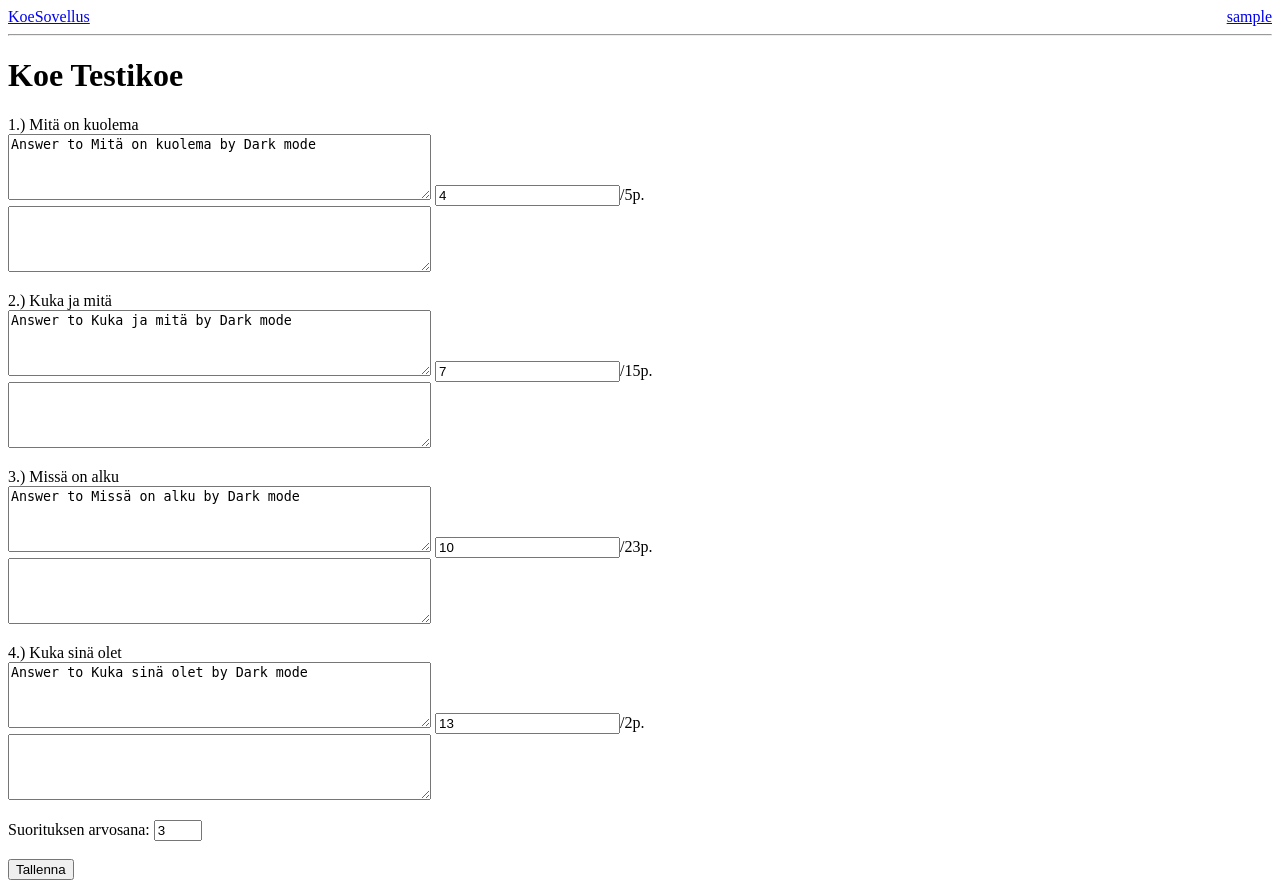
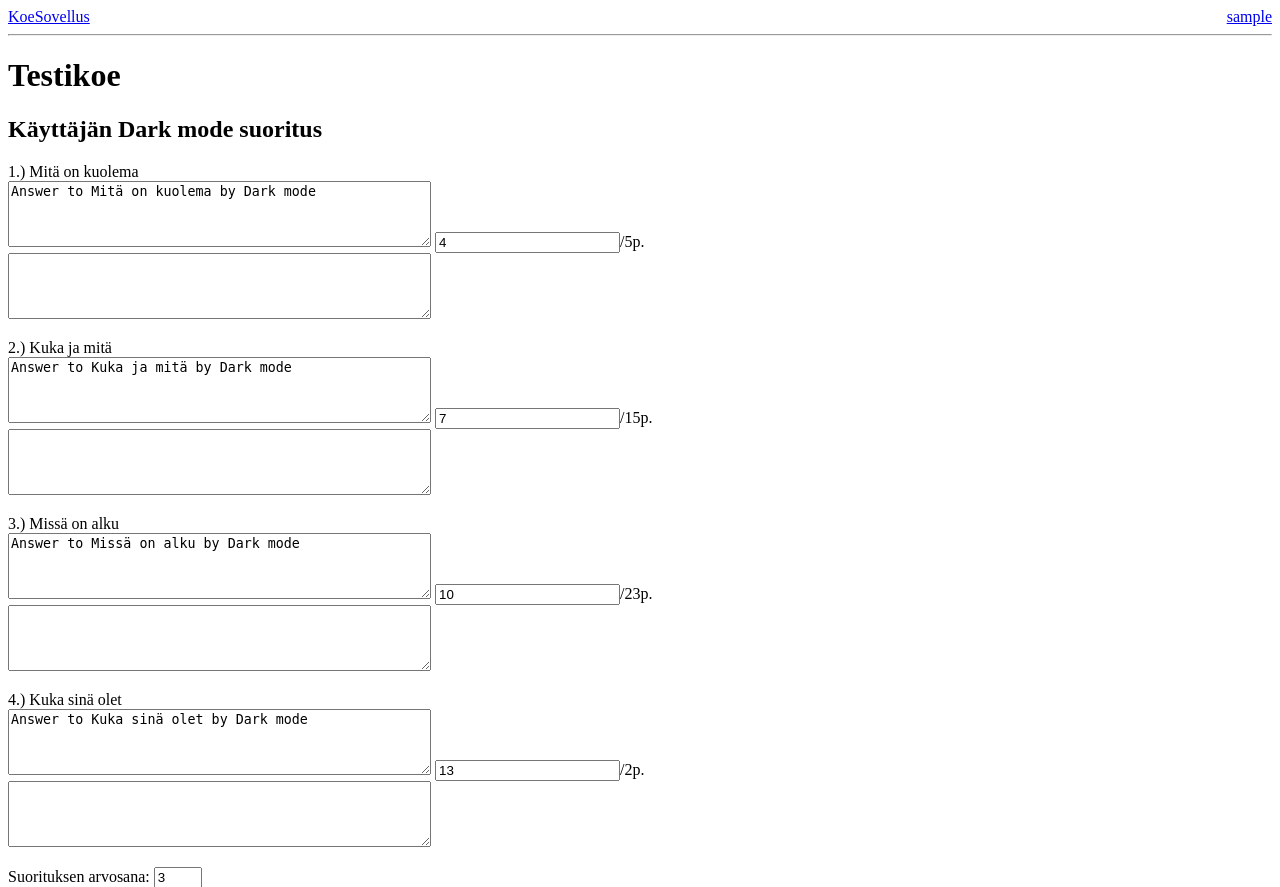
Before and after one commit to VehvilainenPooki/KoeSovellus, a Flask app: page /review-attempt/6 in a window 1280 px wide. Shown: the top 887 px of the page. Run offline with Flask 3, Linux system fonts and the light colour scheme; the visitor is signed in with stand-in values (Sample User, id 1); data comes from the database, SQL or seed files in the repository.

Commit message:
Modify attempt views headers

```diff
--- a/templates/review-attempt.html
+++ b/templates/review-attempt.html
@@ -1,7 +1,8 @@
 {% extends "layout.html" %}
 {% block title %}Koe {{attempt["examname"]}}{% endblock %}
 {% block content %}
-    <h1>Koe {{attempt["examname"]}}</h1>
+    <h1>{{attempt["examname"]}}</h1>
+    <h2>Käyttäjän {{attempt["username"]}} suoritus</h2>
     <form method="POST">
         {% for exercise in attempt["exercises"] %}
             <p>
--- a/templates/view-attempt.html
+++ b/templates/view-attempt.html
@@ -1,7 +1,7 @@
 {% extends "layout.html" %}
 {% block title %}Koe {{attempt["examname"]}}{% endblock %}
 {% block content %}
-    <h1>Koe {{attempt["examname"]}}</h1>
+    <h1>{{attempt["examname"]}}</h1>
     {% for exercise in attempt["exercises"] %}
         <p>
             {{loop.index}}.) {{exercise['exercise_text']}}
```
